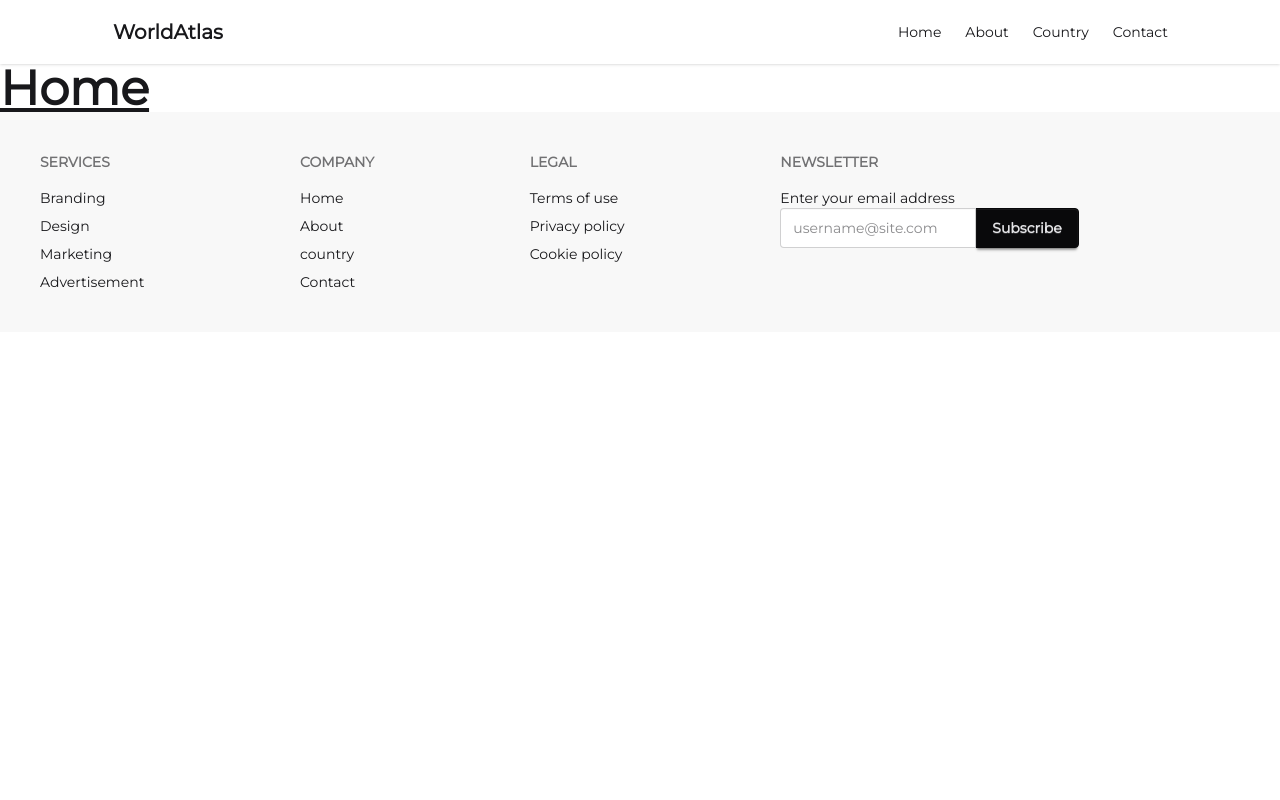
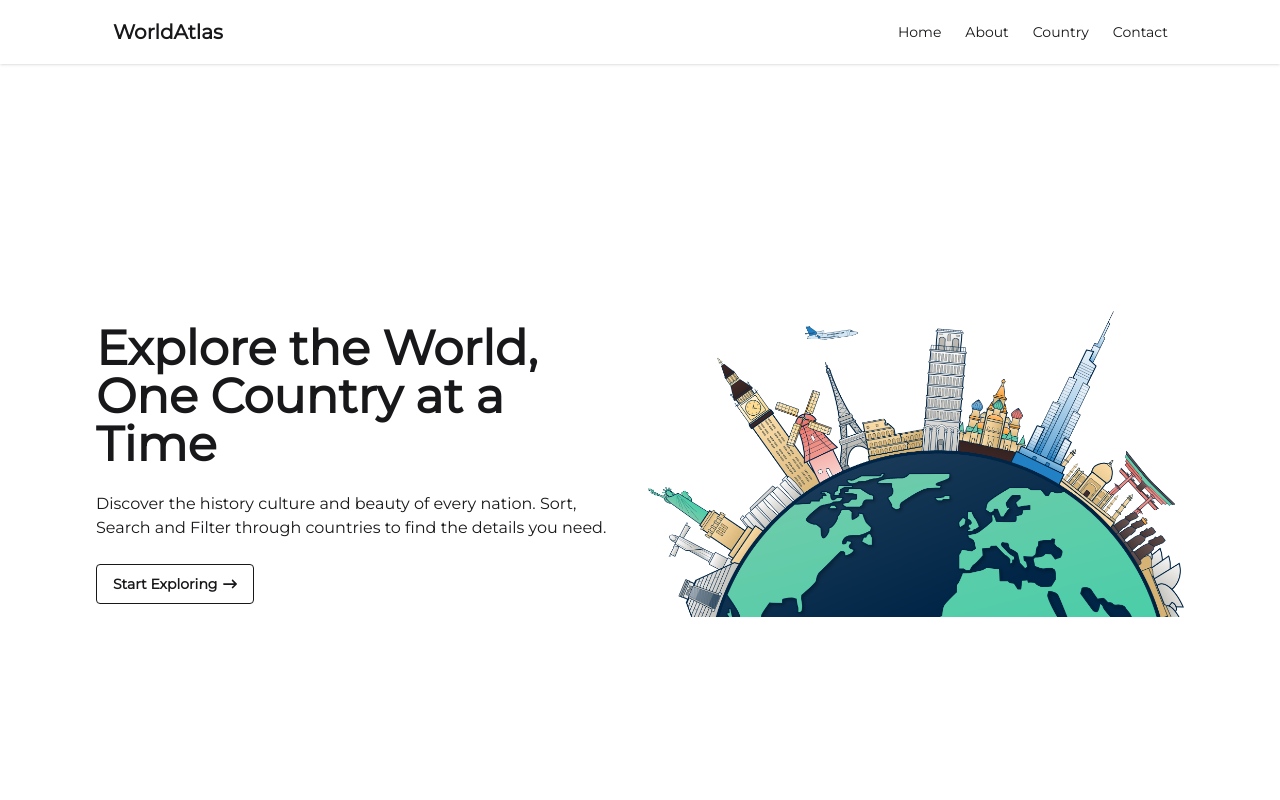
Before and after one commit to mohammad-al-samiul/react-country-project, a React (Vite) app: page / in a window 1280 px wide. Shown: the top 800 px of the page. Built offline with nearby package versions, Linux system fonts and the light colour scheme.

Commit message:
banner added

```diff
--- /dev/null
+++ b/src/pages/banner.jsx
@@ -0,0 +1,26 @@
+import React from "react";
+import { FaArrowRightLong } from "react-icons/fa6";
+
+export const Banner = () => {
+  return (
+    <div className="hero min-h-screen">
+      <div className="lg:container hero-content lg:max-w-full flex-col lg:flex-row">
+        <div className="text-center lg:text-left lg:w-1/2">
+          <h1 className="lg:text-5xl text-3xl font-bold">
+            Explore the World, One Country at a Time
+          </h1>
+          <p className="py-6">
+            Discover the history culture and beauty of every nation. Sort,
+            Search and Filter through countries to find the details you need.
+          </p>
+          <button className="btn btn-outline hover:btn-neutral">
+            Start Exploring <FaArrowRightLong />
+          </button>
+        </div>
+        <div className="lg:w-1/2">
+          <img src="/images/world.png" />
+        </div>
+      </div>
+    </div>
+  );
+};
--- a/src/pages/home.jsx
+++ b/src/pages/home.jsx
@@ -1,5 +1,10 @@
 import React from "react";
+import { Banner } from "./banner";
 
 export const Home = () => {
-  return <div className="text-5xl font-bold underline">Home</div>;
+  return (
+    <>
+      <Banner />
+    </>
+  );
 };
```
Also changed, not shown: public/images/world.png (added).
